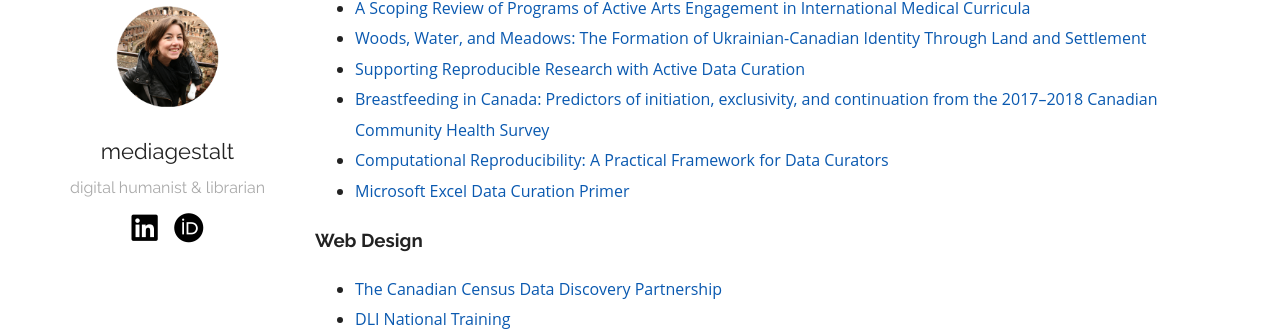
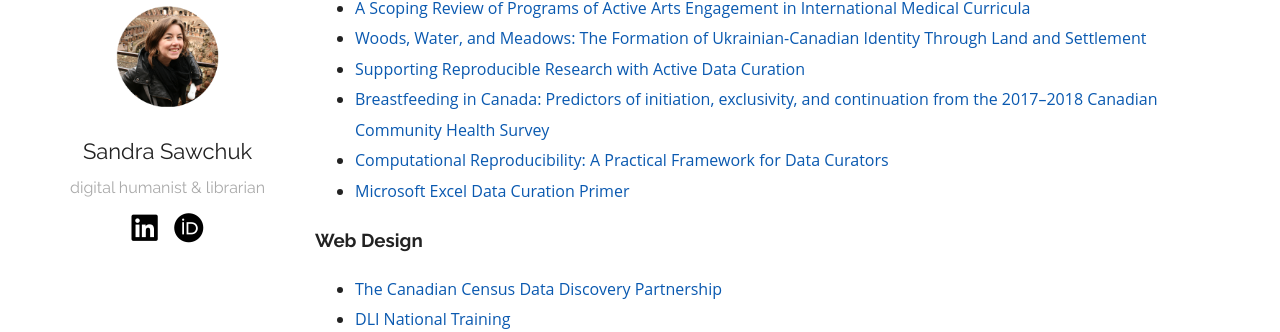
Before and after one commit to mediagestalt/mediagestalt.github.io, a Jekyll site: the page built from index.md, in a window 1280 px wide. Shown: the part 261-593 px from the top of the page. Built offline with Jekyll 4.4.1, drawn with Linux system fonts in a browser that asks for light colours; nearby versions of some CDN libraries.

Commit message:
updating site title

```diff
--- a/_config.yml
+++ b/_config.yml
@@ -2,7 +2,7 @@
 #
 # Site settings
 
-title: mediagestalt
+title: Sandra Sawchuk
 tagline: digital humanist and librarian
 email:
 description: digital humanist & librarian
```
